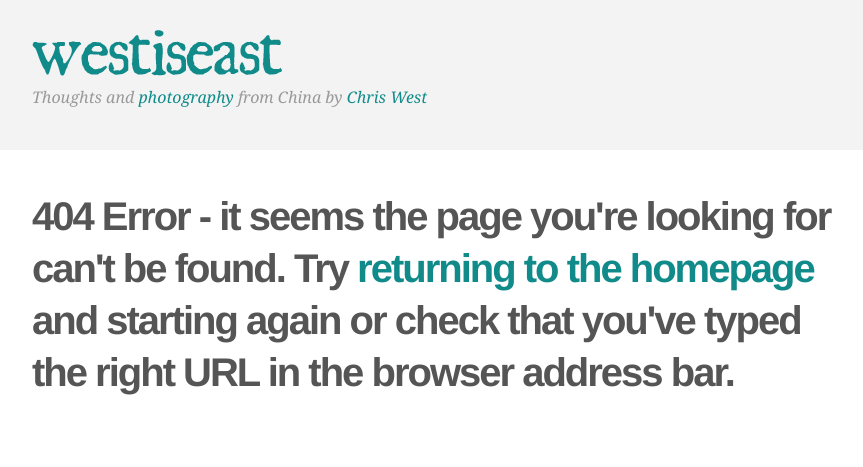
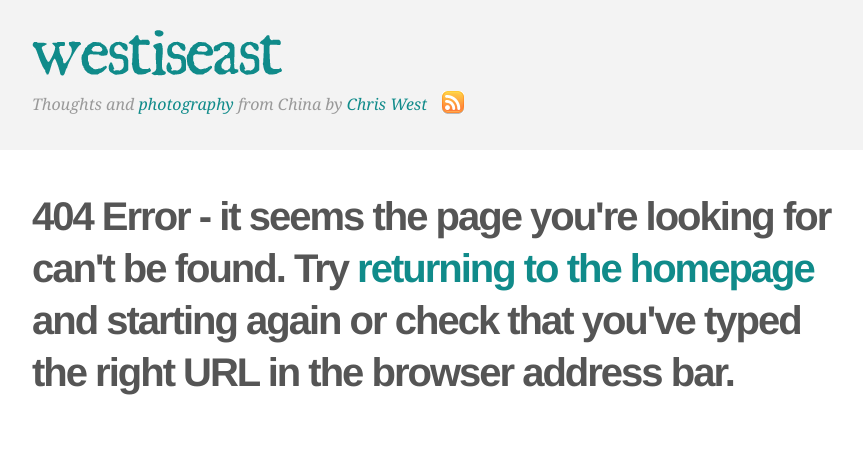
Before and after one commit to minrivertea/westiseast, a Django app: template blog/templates/404.html in a window 1280 px wide. Shown: the top 467 px of the page, without its empty margins (168-1031 px from the left). Run offline with Django 3.2, Linux system fonts and the light colour scheme; the template is opened without the code that fills it, so the values that code supplies are empty; some libraries are stand-ins or nearby versions.

Commit message:
addded RSS feed

```diff
--- a/blog/templates/snippets/header.html
+++ b/blog/templates/snippets/header.html
@@ -4,7 +4,10 @@
 
 	  <div id="header-elements">
 	    <h1><a href="{% url home %}"><span>westiseast</span></a></h1>
-	    <div id="site-explanation">Thoughts and <a href="{% url all_photos %}">photography</a> from China by <a href="{% url about %}">Chris West</a></div>
+	    <div id="site-explanation">Thoughts and <a href="{% url all_photos %}">photography</a> from China by <a href="{% url about %}">Chris West</a>
+	    <a title="Get the RSS feed" href="/feeds/latest/"><img class="rss" src="/images/rss.gif"/></a>
+	    </div>
 	  </div>
 
+
 	</div>
--- a/static/css/styles.css
+++ b/static/css/styles.css
@@ -101,7 +101,15 @@ div#main {
 
 div#footer{float:left;width:500px;margin-top:30px}div#footer img{margin-right:10px}div.gallery-listing{margin:40px 0 0 50px;width:350px;height:430px}div.gallery-listing p{margin-bottom:20px}div.dummy{float:right;margin-left:40px;width:490px}div.dummy div.image{float:left;height:150px;margin:0 10px 10px 0}div.dummy div.image img{border:none}
 
-div#right h3{border:none;width:none}div#right h4{margin:0 0 -10px 0;text-transform:uppercase;font-size:0.9em;color:#277FA3;font-weight:normal;padding-bottom:5px}div#right ul li{list-style-type:none;font-size:0.8em;font-weight:normal;margin-left:40px;line-height:1.5em}div#right li{padding-bottom:10px;margin-top:0px;margin-bottom:-10px;border-bottom:1px solid #b1b1b1;width:200px}div#right ul.blog{font-size:16px;margin-bottom:20px;margin-top:20px}div#right li.blog{border-bottom:1px solid #E1E1E1;margin-bottom:10px;margin-left:40px;padding-bottom:10px}div#right li a.link{display:none}div#right ul img{position:relative;top:30px;left:2px}div#right ul{margin:0;padding:0}div#rss{font-size:0.8em;float:right;text-align:right}div#rss img{position:relative;top:7px}
+div#right h3{border:none;width:none}div#right h4{margin:0 0 -10px 0;text-transform:uppercase;font-size:0.9em;color:#277FA3;font-weight:normal;padding-bottom:5px}div#right ul li{list-style-type:none;font-size:0.8em;font-weight:normal;margin-left:40px;line-height:1.5em}div#right li{padding-bottom:10px;margin-top:0px;margin-bottom:-10px;border-bottom:1px solid #b1b1b1;width:200px}div#right ul.blog{font-size:16px;margin-bottom:20px;margin-top:20px}div#right li.blog{border-bottom:1px solid #E1E1E1;margin-bottom:10px;margin-left:40px;padding-bottom:10px}div#right li a.link{display:none}div#right ul img{position:relative;top:30px;left:2px}div#right ul{margin:0;padding:0}
+
+
+img.rss {
+  position: relative;
+  top: 5px;
+  margin-left: 10px;
+}
+
 
 #right {
   float: right;
```
